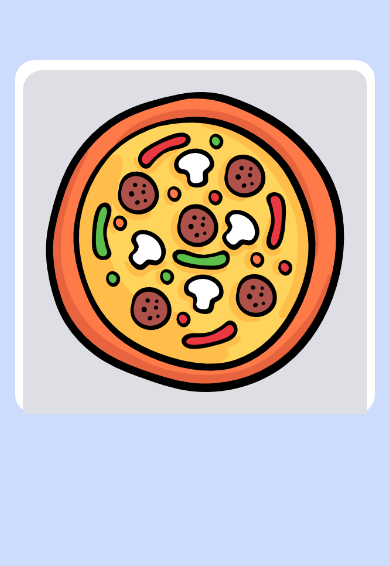
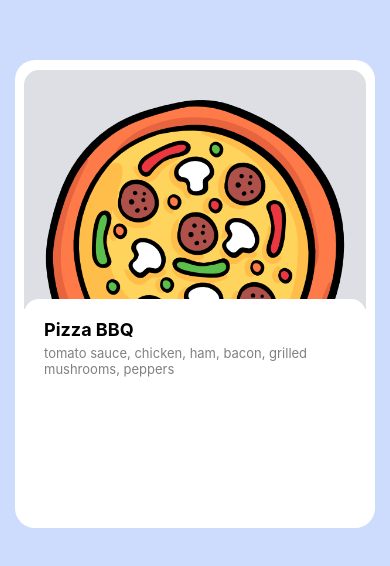
Before and after one commit to delbusque/Jupyter, a React Native app in the folder react-native/react-native-cards/: screen / in a window 390 px wide. Shown: the top 566 px of the page. Built offline with nearby package versions, Linux system fonts and the light colour scheme.

Commit message:
Add info view

```diff
--- a/react-native/react-native-cards/App.js
+++ b/react-native/react-native-cards/App.js
@@ -13,6 +13,12 @@ export default function App() {
           <Image source={pizza} style={styles.image} />
         </View>
 
+        <View style={styles.info}>
+          <Text style={styles.name}>Pizza BBQ</Text>
+          <Text style={styles.ingr}>tomato sauce, chicken, ham, bacon, grilled mushrooms, peppers</Text>
+        </View>
+
+
 
       </View>
 
@@ -27,6 +33,7 @@ const styles = StyleSheet.create({
     backgroundColor: '#cddcfd',
   },
   card: {
+    flex: 1,
     backgroundColor: 'white',
     alignItems: 'center',
     marginTop: 60,
@@ -34,16 +41,38 @@ const styles = StyleSheet.create({
     borderRadius: 20
   },
   imageContainer: {
+    flex: 1,
     backgroundColor: '#dedfe4',
     alignItems: 'center',
-    padding: 22,
     marginTop: 10,
-    borderTopLeftRadius: 20,
+    borderTopLeftRadius: 15,
     borderTopRightRadius: 15,
+    width: '95%',
+    paddingVertical: 30
+
   },
   image: {
     width: 300,
     height: 300
+  },
+  info: {
+    flex: 1,
+    backgroundColor: 'white',
+    borderRadius: 15,
+    marginHorizontal: 7,
+    width: '95%',
+    height: 200,
+    top: -10,
+    padding: 20
+  },
+  name: {
+    fontSize: 18,
+    fontWeight: 'bold'
+  },
+  ingr: {
+    marginTop: 5,
+    fontSize: 13,
+    color: 'grey'
   }
 
 });
```
